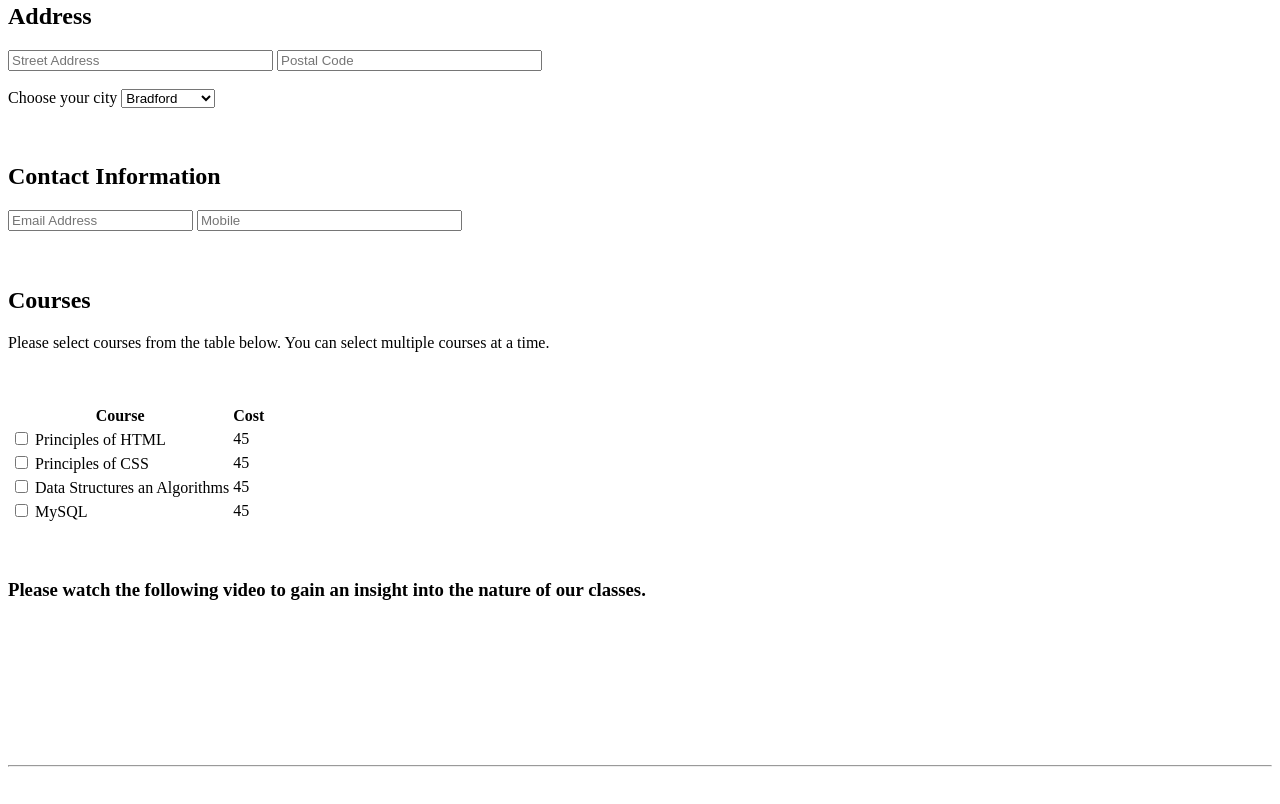
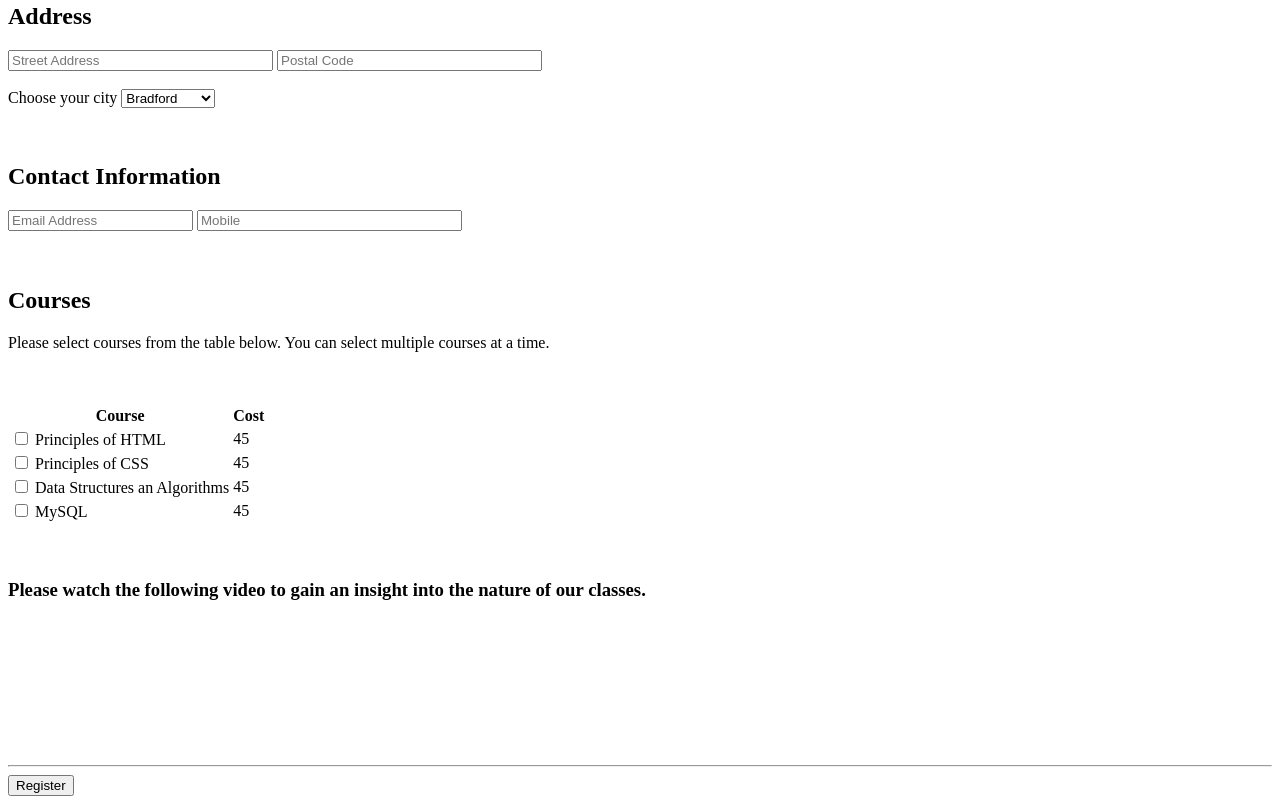
Before and after one commit to i-waseem/Student-Registration-Form, a plain HTML site: page index.html in a window 1280 px wide. Shown: the part 311-1115 px from the top of the page. Before the commit the page ends 1086 px from the top, so only its background shows below. Drawn offline with Linux system fonts and the light colour scheme; grey boxes are pictures that could not be loaded.

Commit message:
Add submit button

```diff
--- a/index.html
+++ b/index.html
@@ -97,3 +97,10 @@
         <br>
         <iframe width="260" height="115" src="https://www.youtube.com/embed/HcOc7P5BMi4?si=gtaWCE4Hf5RjMTdM" title="YouTube video player" frameborder="0" allow="accelerometer; autoplay; clipboard-write; encrypted-media; gyroscope; picture-in-picture; web-share" referrerpolicy="strict-origin-when-cross-origin" allowfullscreen></iframe>
         <hr/>
+                <!-- Submit Button -->
+                <input type="submit" value="Register">
+            </form>
+            <br>
+        </main>
+    </body>
+    </html>
```
